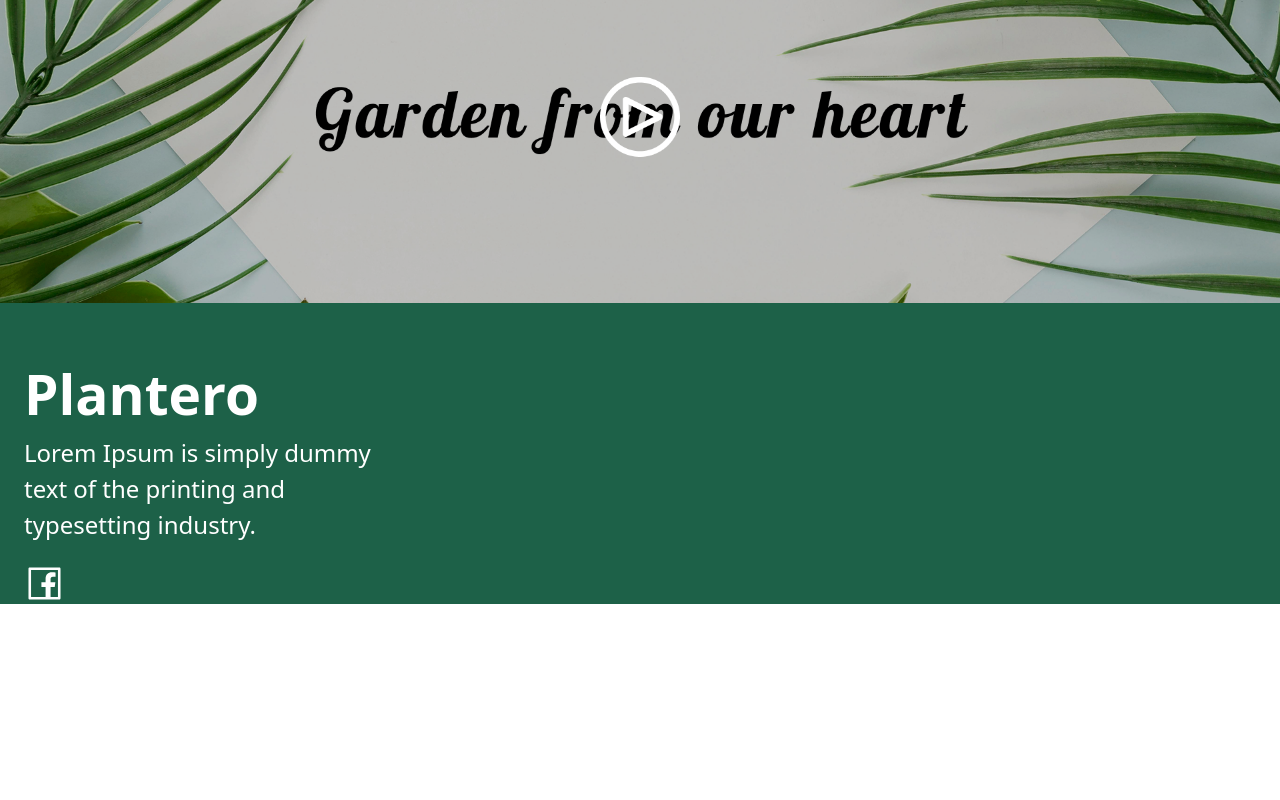
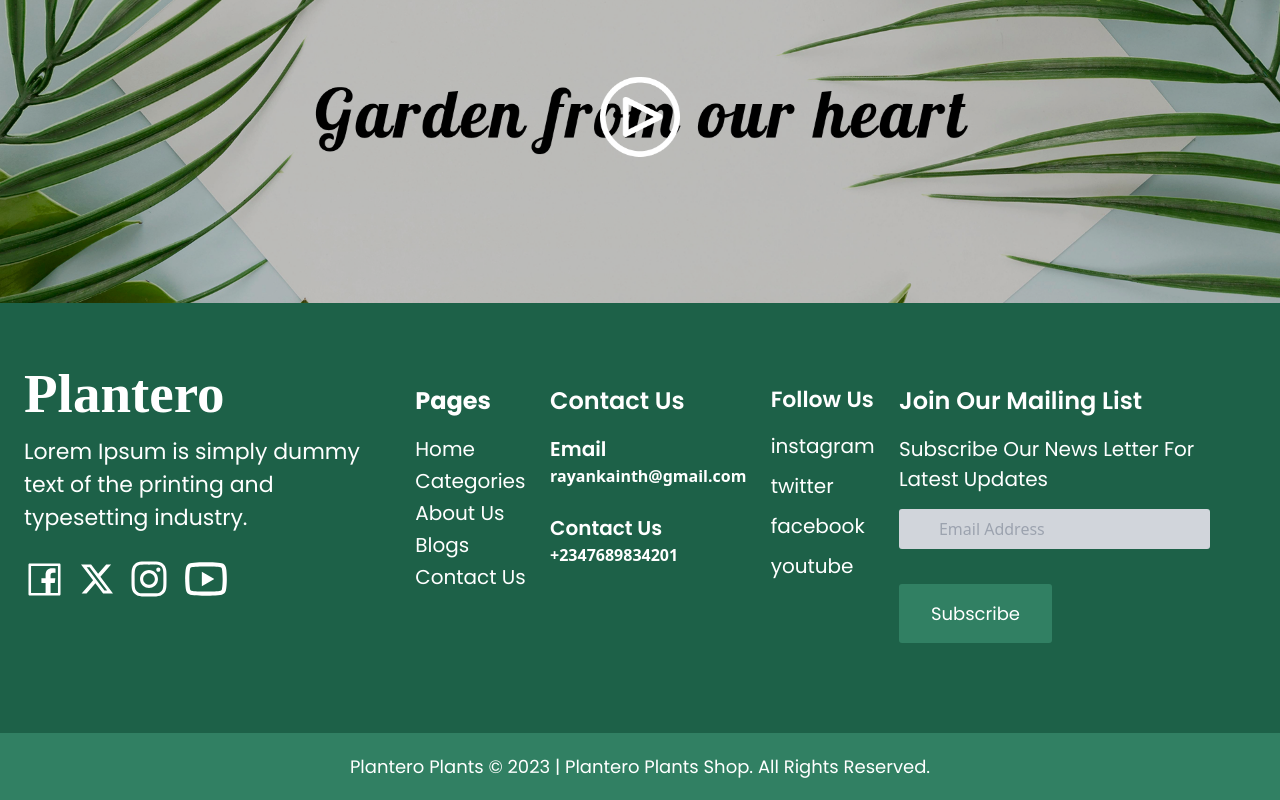
Before and after one commit to RayanKainth/Plant-project, a React (Vite) app: page / in a window 1280 px wide. Shown: the part 3991-4791 px from the top of the page. Before the commit the page ends 4595 px from the top, so only its background shows below. Built offline with nearby package versions, Linux system fonts and the light colour scheme.

Commit message:
footer done

```diff
--- a/src/App.css
+++ b/src/App.css
@@ -1,6 +1,6 @@
 @import url('https://fonts.googleapis.com/css2?family=Passion+One:wght@400;700;900&family=Poppins:ital,wght@0,100;0,200;0,300;0,400;0,500;0,600;0,700;0,800;0,900;1,100;1,200;1,300;1,400;1,500;1,600;1,700;1,800;1,900&display=swap');
 @import url('https://fonts.googleapis.com/css2?family=Montserrat:ital,wght@0,100..900;1,100..900&family=Passion+One:wght@400;700;900&family=Poppins:ital,wght@0,100;0,200;0,300;0,400;0,500;0,600;0,700;0,800;0,900;1,100;1,200;1,300;1,400;1,500;1,600;1,700;1,800;1,900&display=swap');
-
+@import url('https://fonts.googleapis.com/css2?family=Poppins:ital,wght@0,400;0,700;1,400&display=swap');
 
 
 @font-face {
@@ -16,12 +16,18 @@
   src: url(/public/assets/fonts/LEMONMILK-Bold.otf) format("truetype");
 }
 
+@font-face {
+  font-family: Poppins;
+  src: url(/public/assets/fonts/Poppins-Regular.ttf) format("truetype");
+}
 
 @tailwind base;
 @tailwind components;
 @tailwind utilities;
+
 @theme{
   --font-passion:PassionOne, "cursive";
   --font-montserrat:'Montserrat, sans-serif';
   --font-LEMONMILK:'LEMONMILK, sans-serif';
+  --font-poppins:'Poppins, sans-serif';
 }
--- a/src/componets/view/layout/footer.jsx
+++ b/src/componets/view/layout/footer.jsx
@@ -1,21 +1,72 @@
 import { AiOutlineFacebook } from "react-icons/ai";
+import { BsTwitterX } from "react-icons/bs";
+import { FaInstagram } from "react-icons/fa";
+import { RiYoutubeLine } from "react-icons/ri";
 
 const Footer = () => {
   return (
     <>
     <img className="pt-[70px]" src="/assets/images/slideshow_image.png" alt="slideshow"/>
-    <div className="bg-[#1D6148]">
-    <div className="container">
+    <div className="bg-[#1D6148] pb-[90px]">
+    <div className="container flex justify-between flex-wrap">
       <div className="max-w-[367px] pt-[50px]">
-        <p className="text-white text-[55px] font-bold">Plantero</p>
-        <p className="text-white text-[24px]">Lorem Ipsum is simply
+        <p className="text-white text-[55px] font-bold font-Passion">Plantero</p>
+        <p className="text-white text-[22px] font-poppins ">Lorem Ipsum is simply
            dummy text of the printing and typesetting industry.</p>
            <div className="flex gap-3 items-center pt-[20px]">
-          <AiOutlineFacebook className="w-[41px] h-[41px] text-white"/>
+          <AiOutlineFacebook className="w-[41px] h-[41px] text-white  hover:text-blue-700 transition-colors duration-300 cursor-pointer"/>
+          <BsTwitterX className="w-[40px] h-[32px] text-white hover:text-black transition-colors duration-300 cursor-pointer"/>
+          <FaInstagram className="w-[40px] h-[40px] text-white hover:text-pink-500 transition-colors duration-300 cursor-pointer"/>
+          <RiYoutubeLine className="w-[50px] h-[50px] text-white hover:text-red-600 transition-colors duration-300 cursor-pointer"/>
            </div>
+      </div>
+      <div className="max-w-[112px] pt-[80px]">
+        <p className="text-white text-[24px] font-bold font-poppins">Pages</p>
+        <div className="pt-[15px] text-white text-[20px] font-poppins flex flex-col gap-[2px]">
+          <p>Home</p>
+          <p>Categories</p>
+          <p>About Us</p>
+          <p>Blogs</p>
+          <p>Contact Us</p>
+        </div>
+      </div>
+      <div className="max-w-[242px] pt-[80px]">
+        <p className="text-white text-[24px] font-semibold font-poppins">Contact Us</p>
+        <div className="flex flex-col gap-[10px]">
+          <div className="text-white pt-[15px]">
+            <p className="font-poppins font-semibold text-[20px]">Email</p>
+            <p className="font-semibold text-[16px]">rayankainth@gmail.com</p>
+          </div>
+          <div className="text-white pt-[15px]">
+            <p className="font-poppins font-semibold text-[20px]">Contact Us</p>
+            <p className="font-semibold text-[16px]">+2347689834201</p>
+          </div>
+        </div>
+      </div>
+      <div className="max-w-[112px] pt-[80px]">
+        <p className="text-white text-[22px] font-semibold font-poppins">Follow Us</p>
+        <div className="pt-[15px] text-white text-[20px] font-poppins flex flex-col gap-[10px]">
+        <p>instagram</p>
+        <p>twitter</p>
+        <p>facebook</p>
+        <p>youtube</p>
+      </div>
+      </div>
+      <div className="max-w-[357px] pt-[80px]">
+        <p className="text-white text-[24px] font-semibold font-poppins">Join Our Mailing List</p>
+        <p className="text-white text-[20px] font-poppins pt-[15px]">Subscribe Our News Letter For Latest Updates</p>
+        <div className="max-w-[357px] pt-[15px]">
+          <input type="email" placeholder="Email Address" className="px-10 py-2 rounded-[3px] bg-gray-300 " />
+        </div>
+        <div className="pt-[35px] max-w-[157px]">
+          <button className="bg-[#318063] text-white py-4 px-8 rounded-[3px] hover:bg-green-900 transition-colors duration-300 text-[18px] font-poppins">Subscribe</button>
+        </div>
       </div>
     </div>
     </div>
+    <div className="bg-[#318063] flex justify-center pt-[20px] pb-[20px]">
+      <p className="text-white text-[18px] font-poppins">Plantero Plants © 2023 | Plantero Plants Shop. All Rights Reserved.</p>
+      </div>
     </>
   )
 }
--- a/tailwind.config.js
+++ b/tailwind.config.js
@@ -23,7 +23,8 @@ export default {
       fontFamily: {
         Passion:['PassionOne', 'cursive'],
         montserrat: ['Montserrat', 'sans-serif'],
-        LEMONMILK: ['LEMONMILK, sans-serif']
+        LEMONMILK: ['LEMONMILK, sans-serif'],
+        poppins: ['Poppins', 'sans-serif']
       },
     },
   },
```
Also changed, not shown: public/assets/fonts/Poppins-Regular.ttf (added).
